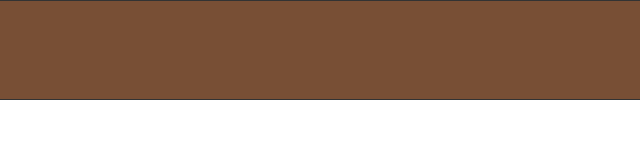
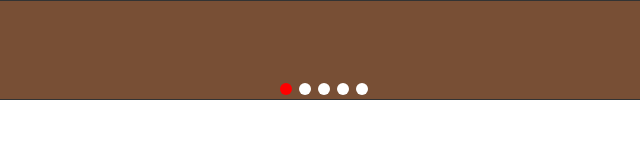
Before and after one commit to radlohead/mSlider, a plain HTML site: page index.html in a window 1280 px wide. Shown: the full height of the page, 319-959 px from the left. Drawn offline with Linux system fonts and the light colour scheme.

Commit message:
17-3-22 리펙토링

```diff
--- a/index.html
+++ b/index.html
@@ -14,6 +14,13 @@
             <li class="item04" style="background: #214678;"><a href="#">item-4</a></li>
             <li class="item05" style="background: #257849;"><a href="#">item-5</a></li>
         </ul>
+        <ul class="bullet-icon">
+            <li class="circle01 on"></li>
+            <li class="circle02"></li>
+            <li class="circle03"></li>
+            <li class="circle04"></li>
+            <li class="circle05"></li>
+        </ul>
         <div class="mSlider-controls">
             <a href="#" class="prevBtn"><</a>
             <a href="#" class="nextBtn">></a>
--- a/style.css
+++ b/style.css
@@ -41,6 +41,30 @@ a{
     -moz-box-sizing: border-box;
     box-sizing: border-box;
 }
+.bullet-icon{
+    position: absolute;
+    left: 50%;
+    bottom: 5px;
+    margin-left: -48px;
+}
+.bullet-icon li{
+    float: left;
+    width: 12px;
+    height: 12px;
+    margin-left: 7px;
+    cursor: pointer;
+    -webkit-border-radius:12px;
+    -moz-border-radius:12px;
+    border-radius:12px;
+    background: white;
+}
+.bullet-icon li.on{
+    background: red;
+}
+.bullet-icon :after{
+    clear: both;
+    content: '';
+}
 .prevBtn{
 
 }
```
